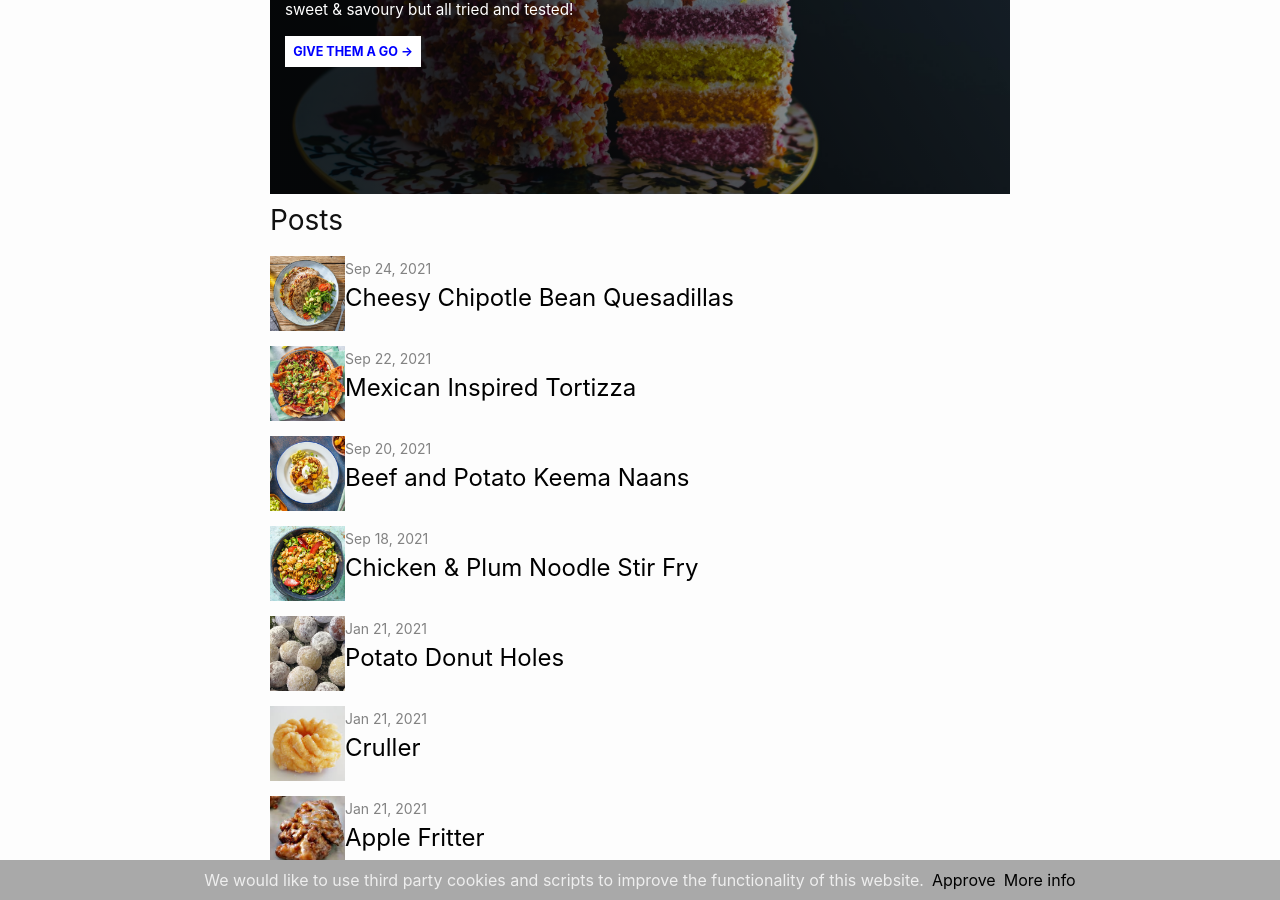
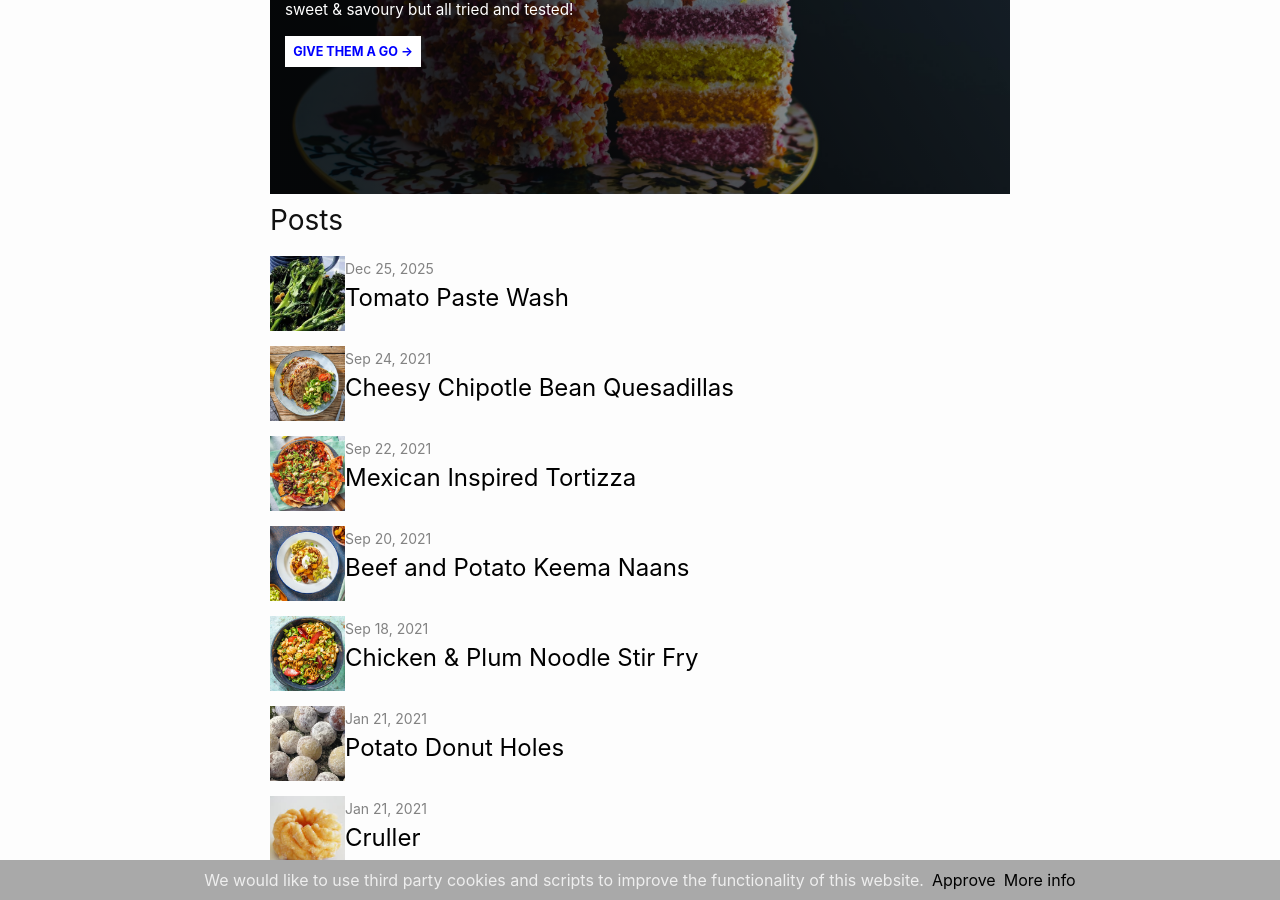
Before and after one commit to PNSmith/pnsmith.github.io, a Jekyll site: the page built from index.markdown, in a window 1280 px wide and 900 px high, scrolled down 958 px. Built offline with Jekyll 4.4.1, drawn with Linux system fonts in a browser that asks for light colours; a file with an impossible date is left out.

Commit message:
Update 2025-12-25-tomato-paste-wash.md

```diff
--- a/_posts/2025-12-25-tomato-paste-wash.md
+++ b/_posts/2025-12-25-tomato-paste-wash.md
@@ -1,8 +1,8 @@
 ---
 layout: post
 title: Tomato Paste Wash
-date:
-categories:
+date: 2025-12-25 18:11:00 +0000
+categories: Christmas
 image: /assets/images/broccoli-img.jpg
 ---
 
```
